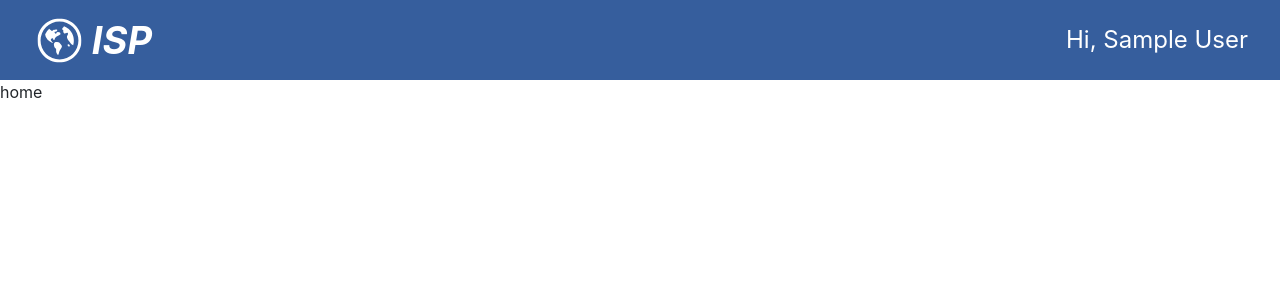
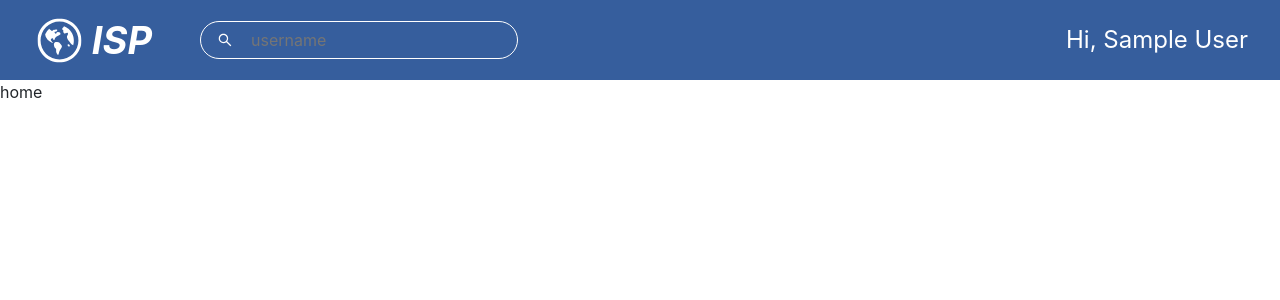
Before and after one commit to shnn217/isp_frontend, a React (Create React App) app: page / in a window 1280 px wide. Shown: the top 300 px of the page. Built offline with nearby package versions, Linux system fonts and the light colour scheme; sample sign-in values are in the browser's storage.

Commit message:
header Ui done

```diff
--- a/src/layout/header.js
+++ /dev/null
@@ -1,24 +0,0 @@
-import {
-   Link,
- } from "react-router-dom";
- import header from "../style/layout/Header.module.scss";//JSON
- import Logo from "../resource/SVG/Logo";
- function Header(props) {
-
-   const user= props.user
-
-
-   return (
-
-       <div className={header.header}>
-         <Link to={'/'} className={header.logo}>
-           <Logo />
-           <div className={header.logoName}>ISP</div>
-         </Link>
-         <div className={header.QA}>{user.name.length>1?`Hi, ${user.name}`:"Q&A"}</div>
-       </div>
-
-   );
- }
-
- export default Header;
--- /dev/null
+++ b/src/layout/header.jsx
@@ -0,0 +1,42 @@
+import {
+  Link,
+} from "react-router-dom";
+import header from "../style/layout/Header.module.scss";//JSON
+import Logo from "../resource/SVG/Logo";
+import {AiOutlineSearch,AiOutlineUser,AiOutlineSetting,AiOutlineLogout,AiOutlineQuestionCircle} from 'react-icons/ai'
+import {useState} from 'react'
+function Header(props) {
+  const [open,set] = useState(false)
+  const user = props.user
+
+
+  return (
+
+    <div className={header.header}>
+      <Link to={'/'} className={header.logo}>
+        <Logo />
+        <div className={header.logoName}>ISP</div>
+      </Link>
+      <div className={header.searchbar}>
+        <AiOutlineSearch/>
+        <input type="text" placeholder="username"/>
+      </div>
+      {user.image ?
+        <div className={header.avatar}>
+          <img src={user.image} alt="" onClick={()=>set(!open)}/>
+         {open?<div className={header.panel} onClick={() =>set(!open)}>
+            <div className={`${header.name} ${header.row}`}><AiOutlineUser/>{user.name}</div>
+
+              <div className={header.row}><AiOutlineSetting/>Setting</div>
+              <div className={header.row}><AiOutlineQuestionCircle/>F&Q</div>
+              <div className={`${header.logout} ${header.row}`}><AiOutlineLogout/>Logout</div>
+
+          </div>:null}
+        </div> :
+        <div className={header.QA}>{user.name.length > 1 ? `Hi, ${user.name}` : "Q&A"}</div>}
+    </div>
+
+  );
+}
+
+export default Header;
--- a/src/pages/Signup.jsx
+++ b/src/pages/Signup.jsx
@@ -50,6 +50,7 @@ function Signup({ user, setUser }) {
       alert("Wrong username or password");
     }
   }
+
 
   return (
     <div className={`${classes.container} `}>
@@ -119,7 +120,7 @@ function Signup({ user, setUser }) {
              Sign up
             </button>{" "}
           </div>
-            <div className={classes.toolbar}>Already have you own account?</div>
+            <Link to="/login" className={`${classes.toolbar} ${classes.back}`}>Already have you own account?</Link>
         </div>
       </div>
 
--- a/src/style/layout/Header.module.scss
+++ b/src/style/layout/Header.module.scss
@@ -14,7 +14,7 @@
    align-items: center;
    padding:0 2rem;
    background-color: $PrimaryDark;
-
+   position: relative;
 
    .QA{
       color:#fff;
@@ -23,6 +23,26 @@
       &:hover{
          opacity: .6;
          transition: opacity .3s ease-in-out
+      }
+   }
+   .searchbar{
+      position:absolute;
+      left:200px;
+      border:1px solid #fff;
+      border-radius:50px;
+      padding: 5px 1rem;
+      color:#fff;
+      display:flex;
+      align-items:center;
+      input{
+         background:transparent;
+         border:none;
+         color:#fff;
+         margin-left: 1rem;
+         &:focus{
+            border:none;
+            outline: none;
+         }
       }
    }
 }
@@ -43,3 +63,53 @@
       transform: scale(.8)
    }
 }
+.avatar{
+   width:50px;
+   height:50px;
+   cursor: pointer;
+   position: relative;
+   // border:3px solid #000;
+   // overflow: hidden;
+
+   img {
+      border-radius: 50px;
+      width:50px;
+      height:50px;
+      &:hover{
+         opacity: .8;
+         transition: opacity .3s ease-in-out
+      }
+   }
+   .panel{
+      background-color: #fff;
+      padding:10px 1rem;
+      position: absolute;
+      border-radius: 8px;
+      right:10px;
+      width:120px;
+      top:55px;
+      box-shadow: 0px 4px 4px rgba(0, 0, 0, 0.25);
+      .row{
+         margin: .5rem 0;
+         text-align: initial;
+         width: 100%;
+         svg{
+            margin-right: 1rem;
+         }
+         &:hover{
+            color:$PrimaryDark
+         }
+      }
+      .name{
+         // color:#838383;。
+      }
+      .logout{
+         color:red;
+         &:hover{
+            color:red;
+            font-weight: 400;
+
+         }
+      }
+   }
+}
--- a/src/style/pages/Login.module.scss
+++ b/src/style/pages/Login.module.scss
@@ -108,3 +108,9 @@
    width: 100%;
    font-size:12px
 }
+.back{
+   margin:'0 auto';
+   width:70%;
+   display: flex;
+   justify-content:center;
+}
```
